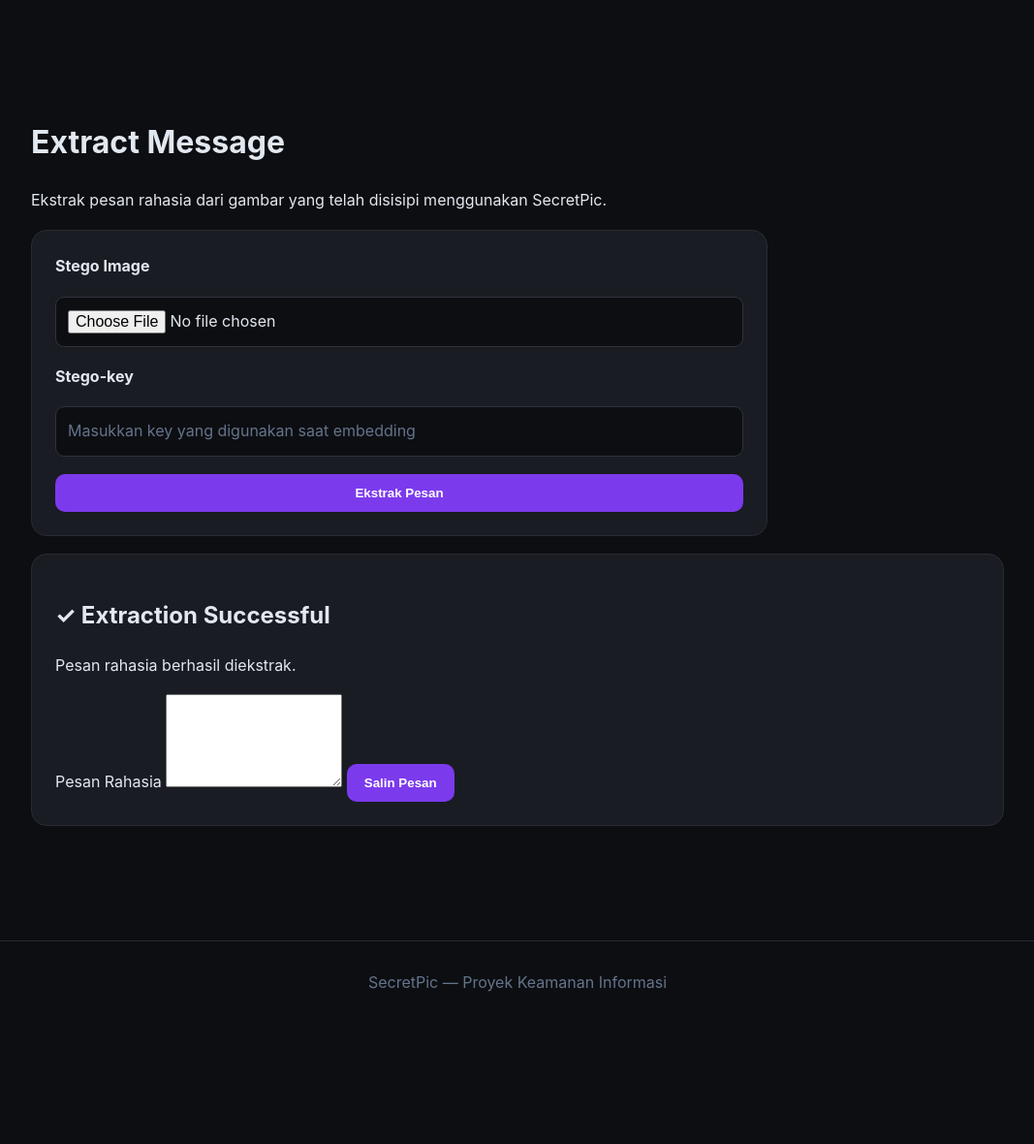
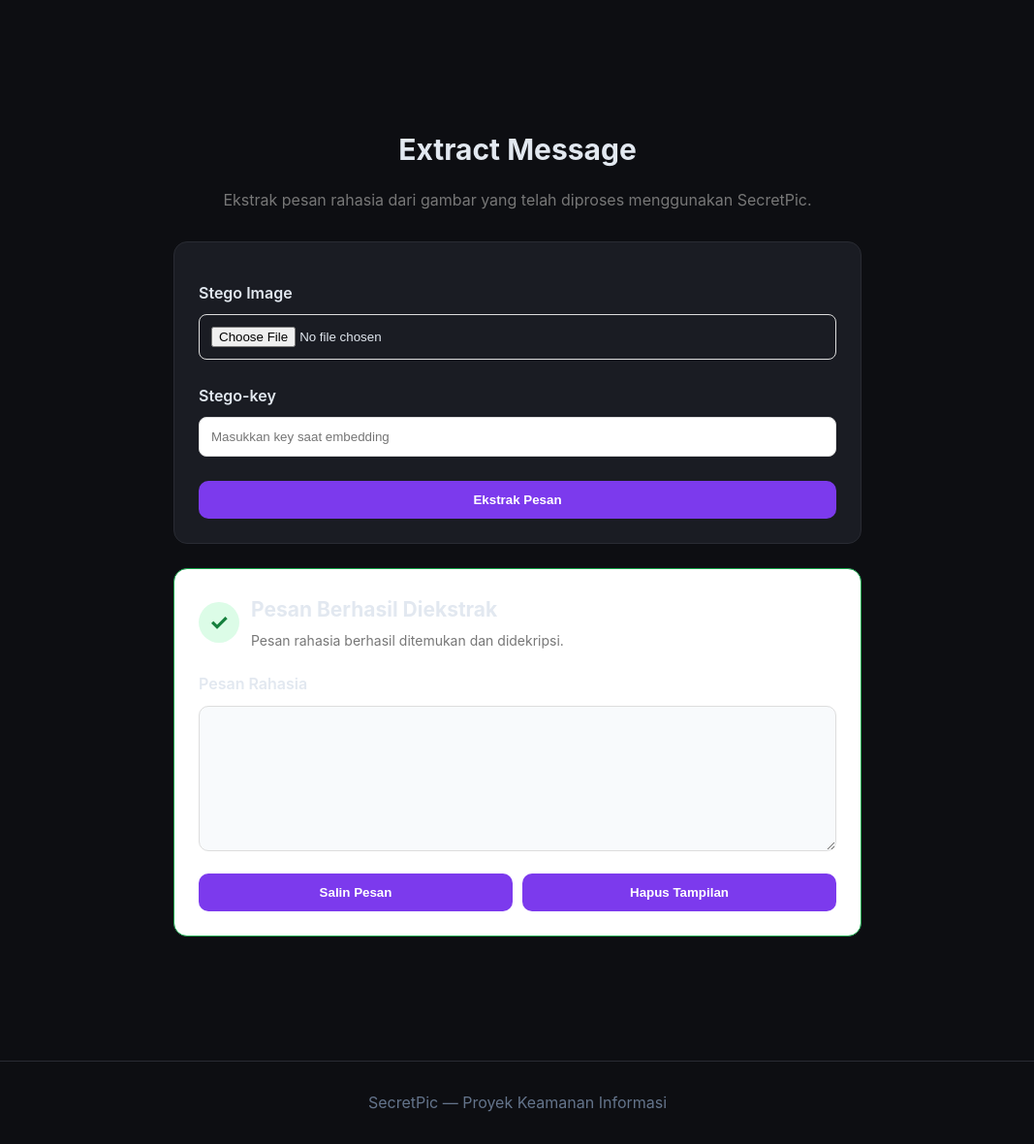
Before and after one commit to FauzanGemilang/UTS_KeamananInformasi, a Flask app: template templates/extract.html in a window 1280 px wide. Shown: the part 68-1248 px from the top of the page at 97% size, without its empty margins (106-1173 px from the left). Before the commit the page ends 1091 px from the top, so only its background shows below. Run offline with Flask 3, Linux system fonts and the light colour scheme; the template is opened without the code that fills it, so the values that code supplies are empty.

Commit message:
Update UI

```diff
--- a/templates/extract.html
+++ b/templates/extract.html
@@ -4,25 +4,199 @@
 
 {% block content %}
 
-<div class="container">
+<style>
+    .extract-container {
+        max-width: 750px;
+        margin: 40px auto;
+        padding: 20px;
+    }
+
+    .extract-header {
+        text-align: center;
+        margin-bottom: 30px;
+    }
+
+    .extract-header h1 {
+        font-size: 30px;
+        margin-bottom: 10px;
+    }
+
+    .extract-header p {
+        color: var(--muted, #777);
+        line-height: 1.6;
+    }
+
+    .extract-form {
+        padding: 25px;
+        border-radius: 14px;
+        margin-bottom: 25px;
+    }
+
+    .extract-form label {
+        display: block;
+        font-weight: 600;
+        margin: 15px 0 8px;
+    }
+
+    .extract-form input[type="file"],
+    .extract-form input[type="password"] {
+        width: 100%;
+        box-sizing: border-box;
+        padding: 12px;
+        border: 1px solid var(--border, #ddd);
+        border-radius: 8px;
+        margin-bottom: 10px;
+    }
+
+    .extract-form button {
+        width: 100%;
+        margin-top: 15px;
+    }
+
+    .extract-result {
+        padding: 25px;
+        border-radius: 14px;
+        border: 1px solid #16a34a;
+        background: var(--card, #fff);
+        animation: appear 0.3s ease;
+    }
+
+    .result-heading {
+        display: flex;
+        align-items: center;
+        gap: 12px;
+        margin-bottom: 20px;
+    }
+
+    .success-icon {
+        width: 42px;
+        height: 42px;
+        display: flex;
+        align-items: center;
+        justify-content: center;
+        border-radius: 50%;
+        background: #dcfce7;
+        color: #15803d;
+        font-size: 23px;
+        font-weight: bold;
+    }
+
+    .result-heading h2 {
+        margin: 0;
+        font-size: 21px;
+    }
+
+    .result-heading p {
+        margin: 5px 0 0;
+        color: var(--muted, #777);
+        font-size: 14px;
+    }
+
+    .message-label {
+        display: block;
+        font-weight: 600;
+        margin-bottom: 10px;
+    }
+
+    .message-box {
+        width: 100%;
+        min-height: 150px;
+        box-sizing: border-box;
+        padding: 15px;
+        border: 1px solid var(--border, #ddd);
+        border-radius: 10px;
+        background: var(--background, #f8fafc);
+        color: var(--text, #222);
+        font-family: inherit;
+        font-size: 15px;
+        line-height: 1.7;
+        resize: vertical;
+        overflow-wrap: anywhere;
+    }
+
+    .result-actions {
+        display: flex;
+        gap: 10px;
+        margin-top: 15px;
+        flex-wrap: wrap;
+    }
+
+    .result-actions button {
+        flex: 1;
+        min-width: 140px;
+    }
+
+    .flash-container {
+        margin-bottom: 20px;
+    }
+
+    .flash {
+        padding: 13px 16px;
+        border-radius: 8px;
+        margin-bottom: 10px;
+    }
+
+    .flash.error {
+        background: #fee2e2;
+        color: #991b1b;
+        border: 1px solid #fecaca;
+    }
+
+    @keyframes appear {
+        from {
+            opacity: 0;
+            transform: translateY(10px);
+        }
+        to {
+            opacity: 1;
+            transform: translateY(0);
+        }
+    }
+
+    @media (max-width: 600px) {
+        .extract-container {
+            margin: 20px auto;
+            padding: 12px;
+        }
+
+        .extract-header h1 {
+            font-size: 25px;
+        }
+
+        .extract-form,
+        .extract-result {
+            padding: 18px;
+        }
+
+        .result-actions {
+            flex-direction: column;
+        }
+
+        .result-actions button {
+            width: 100%;
+        }
+    }
+</style>
+
+<div class="extract-container">
+
+    <div class="extract-header">
         <h1>Extract Message</h1>
-
         <p>
             Ekstrak pesan rahasia dari gambar yang telah
-        disisipi menggunakan SecretPic.
+            diproses menggunakan SecretPic.
         </p>
+    </div>
 
-    <!-- FORM EXTRACT -->
+    <!-- FORM EKSTRAKSI -->
     <form
         method="POST"
         action="{{ url_for('extract') }}"
         enctype="multipart/form-data"
-        class="card form"
+        class="card extract-form"
     >
 
-        <label for="image">
-            Stego Image
-        </label>
+        <label for="image">Stego Image</label>
 
         <input
             type="file"
@@ -32,29 +206,23 @@
             required
         >
 
-        <label for="key">
-            Stego-key
-        </label>
+        <label for="key">Stego-key</label>
 
         <input
             type="password"
             id="key"
             name="key"
-            placeholder="Masukkan key yang digunakan saat embedding"
+            placeholder="Masukkan key saat embedding"
             required
         >
 
-        <button
-            type="submit"
-            class="button"
-        >
+        <button type="submit" class="button">
             Ekstrak Pesan
         </button>
 
     </form>
 
-
-    <!-- FLASH MESSAGE -->
+    <!-- PESAN ERROR -->
     {% with messages = get_flashed_messages(with_categories=true) %}
         {% if messages %}
             <div class="flash-container">
@@ -67,28 +235,37 @@
         {% endif %}
     {% endwith %}
 
-
     <!-- HASIL EKSTRAKSI -->
     {% if extracted_message is not none %}
 
-        <section class="card result">
+        <section class="card extract-result">
 
-            <h2>✓ Extraction Successful</h2>
+            <div class="result-heading">
+                <div class="success-icon">✓</div>
 
+                <div>
+                    <h2>Pesan Berhasil Diekstrak</h2>
                     <p>
-                Pesan rahasia berhasil diekstrak.
+                        Pesan rahasia berhasil ditemukan
+                        dan didekripsi.
                     </p>
+                </div>
+            </div>
 
-            <label for="extracted-message">
+            <label
+                for="extracted-message"
+                class="message-label"
+            >
                 Pesan Rahasia
             </label>
 
             <textarea
                 id="extracted-message"
-                rows="6"
+                class="message-box"
                 readonly
             >{{ extracted_message }}</textarea>
 
+            <div class="result-actions">
                 <button
                     type="button"
                     class="button"
@@ -97,31 +274,65 @@
                     Salin Pesan
                 </button>
 
+                <button
+                    type="button"
+                    class="button"
+                    onclick="clearMessage()"
+                >
+                    Hapus Tampilan
+                </button>
+            </div>
+
         </section>
 
     {% endif %}
 
 </div>
 
-
-<!-- COPY MESSAGE -->
 <script>
     function copyMessage() {
-    const message = document.getElementById("extracted-message");
+        const message = document.getElementById(
+            "extracted-message"
+        );
 
         if (!message) {
             return;
         }
 
+        if (navigator.clipboard && window.isSecureContext) {
             navigator.clipboard.writeText(message.value)
                 .then(() => {
                     alert("Pesan berhasil disalin!");
                 })
                 .catch(() => {
+                    fallbackCopy(message);
+                });
+        } else {
+            fallbackCopy(message);
+        }
+    }
+
+    function fallbackCopy(message) {
+        message.focus();
         message.select();
-            document.execCommand("copy");
+
+        const success = document.execCommand("copy");
+
+        if (success) {
             alert("Pesan berhasil disalin!");
-        });
+        } else {
+            alert("Gagal menyalin pesan. Silakan salin secara manual.");
+        }
+    }
+
+    function clearMessage() {
+        const message = document.getElementById(
+            "extracted-message"
+        );
+
+        if (message) {
+            message.value = "";
+        }
     }
 </script>
 
```
Also changed, not shown: templates/hide.html (+0 -10 lines). Lines whose indentation alone changed are shown as unchanged.
